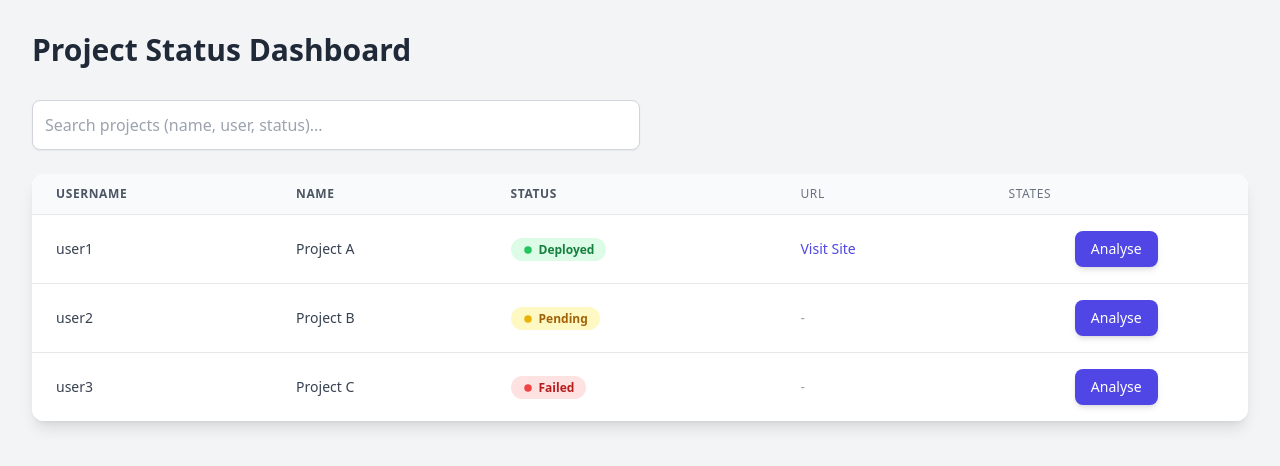
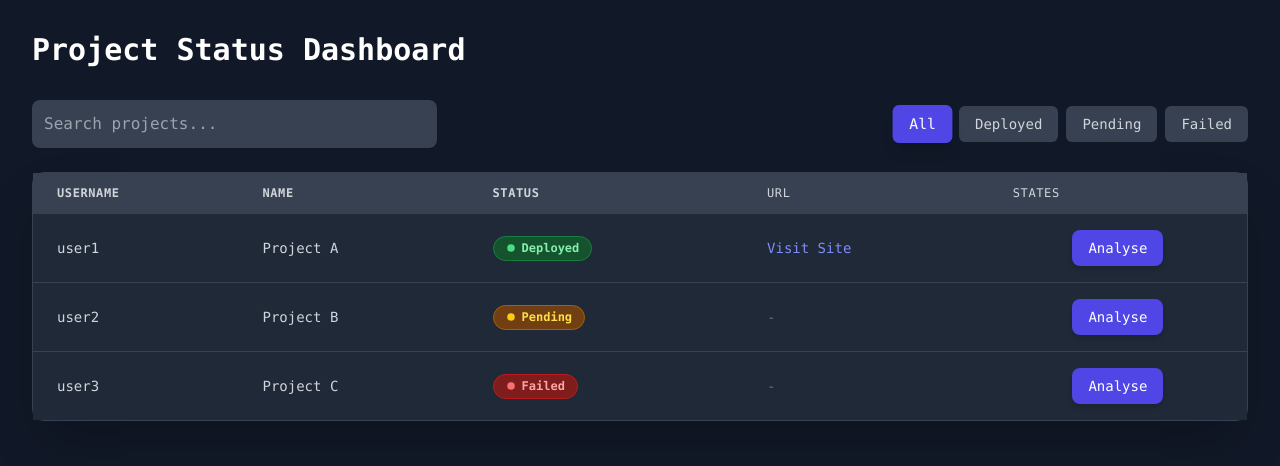
Before and after one commit to RajBhut/Hoster_front, a React (Vite) app: page /dashboard in a window 1280 px wide. Shown: the top 466 px of the page. Built offline with nearby package versions, Linux system fonts and the light colour scheme.

Commit message:
Added Effects in Dash

```diff
--- a/src/Dashboard.jsx
+++ b/src/Dashboard.jsx
@@ -28,24 +28,34 @@ const data = [
   },
 ];
 
-const ITEMS_PER_PAGE = 5; // Or any number you prefer
+const ITEMS_PER_PAGE = 5;
+const STATUS_OPTIONS = ["All", "Deployed", "Pending", "Failed"];
 
 export default function Dashboard() {
   const [searchTerm, setSearchTerm] = useState("");
   const [sortConfig, setSortConfig] = useState({ key: null, direction: 'ascending' });
   const [currentPage, setCurrentPage] = useState(1);
+  const [statusFilter, setStatusFilter] = useState("All"); // New state for status filter
 
   const sortedAndFilteredData = useMemo(() => {
-    let filteredData = [...data]; // Create a new array to avoid mutating the original
+    let filteredData = [...data];
+
+    // Apply status filter
+    if (statusFilter !== "All") {
+      filteredData = filteredData.filter(project => project.status === statusFilter);
+    }
+
+    // Apply search term filter
     if (searchTerm) {
       filteredData = filteredData.filter(
         (project) =>
           project.name.toLowerCase().includes(searchTerm.toLowerCase()) ||
           project.username.toLowerCase().includes(searchTerm.toLowerCase()) ||
-          project.status.toLowerCase().includes(searchTerm.toLowerCase())
+          project.status.toLowerCase().includes(searchTerm.toLowerCase()) // Keep this for broader search within filtered status
       );
     }
 
+    // Apply sorting
     if (sortConfig.key) {
       filteredData.sort((a, b) => {
         if (a[sortConfig.key] < b[sortConfig.key]) {
@@ -58,7 +68,7 @@ export default function Dashboard() {
       });
     }
     return filteredData;
-  }, [searchTerm, sortConfig]);
+  }, [searchTerm, sortConfig, statusFilter]); // Add statusFilter to dependencies
 
   const paginatedData = useMemo(() => {
     const startIndex = (currentPage - 1) * ITEMS_PER_PAGE;
@@ -89,87 +99,106 @@ export default function Dashboard() {
     }
   };
 
+  const handleStatusFilterChange = (status) => {
+    setStatusFilter(status);
+    setCurrentPage(1); // Reset to first page on filter change
+  };
+
   return (
-    <div className="min-h-screen p-4 bg-gray-100 md:p-8">
+    <div className="min-h-screen p-4 font-mono text-gray-300 bg-gray-900 md:p-8">
       <header className="mb-8">
-        <h1 className="text-2xl font-bold text-gray-800 md:text-3xl">Project Status Dashboard</h1>
+        <h1 className="text-2xl font-bold text-white md:text-3xl">Project Status Dashboard</h1>
       </header>
 
-      <div className="flex flex-col items-center justify-between gap-4 mb-6 sm:flex-row">
+      {/* Search and Filter Section */}
+      <div className="mb-6 space-y-4 md:space-y-0 md:flex md:items-center md:justify-between">
         <input
           type="text"
-          placeholder="Search projects (name, user, status)..."
-          className="w-full p-3 transition-shadow border border-gray-300 rounded-lg shadow-sm sm:w-1/2 focus:ring-2 focus:ring-indigo-500 focus:border-indigo-500"
+          placeholder="Search projects..."
+          className="w-full p-3 text-white placeholder-gray-400 transition-all duration-300 ease-in-out bg-gray-700 border-gray-600 rounded-lg shadow-sm md:w-1/3 focus:ring-2 focus:ring-indigo-500 focus:border-indigo-600 focus:shadow-lg"
           value={searchTerm}
           onChange={(e) => {
             setSearchTerm(e.target.value);
-            setCurrentPage(1); // Reset to first page on search
+            setCurrentPage(1);
           }}
         />
-        {/* Future: Add more filters or actions here if needed */}
+        <div className="flex items-center justify-center space-x-2 md:justify-end">
+          {STATUS_OPTIONS.map((status) => (
+            <button
+              key={status}
+              onClick={() => handleStatusFilterChange(status)}
+              className={`px-4 py-2 text-sm font-medium rounded-md transition-all duration-300 ease-in-out hover:shadow-md hover:scale-105 ${statusFilter === status
+                  ? "bg-indigo-600 text-white shadow-lg scale-105"
+                  : "bg-gray-700 text-gray-300 hover:bg-gray-600"
+                }`}
+            >
+              {status}
+            </button>
+          ))}
+        </div>
       </div>
 
-      <div className="overflow-x-auto bg-white shadow-lg rounded-xl">
-        <table className="min-w-full divide-y divide-gray-200">
-          <thead className="bg-gray-50">
+      <div className="bg-gray-800 border border-gray-700 shadow-2xl rounded-xl">
+        <table className="min-w-full divide-y divide-gray-700">
+          <thead className="bg-gray-700">
             <tr>
-              <th className="px-6 py-3 text-xs font-semibold tracking-wider text-left text-gray-600 uppercase transition-colors cursor-pointer hover:bg-gray-100" onClick={() => requestSort('username')}>
+              <th className="px-6 py-3 text-xs font-semibold tracking-wider text-left text-gray-300 uppercase transition-colors duration-200 ease-in-out cursor-pointer hover:bg-gray-600" onClick={() => requestSort('username')}>
                 Username <SortIndicator columnKey="username" />
               </th>
-              <th className="px-6 py-3 text-xs font-semibold tracking-wider text-left text-gray-600 uppercase transition-colors cursor-pointer hover:bg-gray-100" onClick={() => requestSort('name')}>
+              <th className="px-6 py-3 text-xs font-semibold tracking-wider text-left text-gray-300 uppercase transition-colors duration-200 ease-in-out cursor-pointer hover:bg-gray-600" onClick={() => requestSort('name')}>
                 Name <SortIndicator columnKey="name" />
               </th>
-              <th className="px-6 py-3 text-xs font-semibold tracking-wider text-left text-gray-600 uppercase transition-colors cursor-pointer hover:bg-gray-100" onClick={() => requestSort('status')}>
+              <th className="px-6 py-3 text-xs font-semibold tracking-wider text-left text-gray-300 uppercase transition-colors duration-200 ease-in-out cursor-pointer hover:bg-gray-600" onClick={() => requestSort('status')}>
                 Status <SortIndicator columnKey="status" />
               </th>
-              <th className="px-6 py-3 text-xs font-medium tracking-wider text-left text-gray-500 uppercase">URL</th>
-              <th className="px-6 py-3 text-xs font-medium tracking-wider text-left text-gray-500 uppercase">States</th>
+              <th className="px-6 py-3 text-xs font-medium tracking-wider text-left text-gray-300 uppercase">URL</th>
+              <th className="px-6 py-3 text-xs font-medium tracking-wider text-left text-gray-300 uppercase">States</th>
             </tr>
           </thead>
-          <tbody className="bg-white divide-y divide-gray-200">
+          <tbody className="bg-gray-800 divide-y divide-gray-700">
             {paginatedData.length > 0 ? (
               paginatedData.map((project) => (
-                <tr key={project.id} className="transition-colors hover:bg-gray-50">
-                  <td className="px-6 py-4 text-sm text-gray-700 whitespace-nowrap">{project.username}</td>
-                  <td className="px-6 py-4 text-sm text-gray-700 whitespace-nowrap">{project.name}</td>
+                <tr key={project.id} className="transition-all duration-300 ease-in-out hover:bg-gray-700 hover:shadow-md hover:scale-[1.01]">
+                  <td className="px-6 py-4 text-sm text-gray-300 whitespace-nowrap">{project.username}</td>
+                  <td className="px-6 py-4 text-sm text-gray-300 whitespace-nowrap">{project.name}</td>
                   <td className="px-6 py-4 whitespace-nowrap">
                     <span
                       className={`inline-flex items-center px-3 py-1 rounded-full text-xs font-semibold leading-tight ${project.status === "Deployed"
-                          ? "bg-green-100 text-green-700"
-                          : project.status === "Pending"
-                            ? "bg-yellow-100 text-yellow-700"
-                            : "bg-red-100 text-red-700"
+                        ? "bg-green-900 text-green-300 border border-green-700"
+                        : project.status === "Pending"
+                          ? "bg-yellow-900 text-yellow-300 border border-yellow-700"
+                          : "bg-red-900 text-red-300 border border-red-700"
                         }`}
                     >
                       {project.status === "Deployed" && (
-                        <svg className="w-2.5 h-2.5 mr-1.5 text-green-500" fill="currentColor" viewBox="0 0 8 8"> <circle cx="4" cy="4" r="3" /> </svg>
+                        <svg className="w-2.5 h-2.5 mr-1.5 text-green-400" fill="currentColor" viewBox="0 0 8 8"> <circle cx="4" cy="4" r="3" /> </svg>
                       )}
                       {project.status === "Pending" && (
-                        <svg className="w-2.5 h-2.5 mr-1.5 text-yellow-500" fill="currentColor" viewBox="0 0 8 8"> <circle cx="4" cy="4" r="3" /> </svg>
+                        <svg className="w-2.5 h-2.5 mr-1.5 text-yellow-400" fill="currentColor" viewBox="0 0 8 8"> <circle cx="4" cy="4" r="3" /> </svg>
                       )}
                       {project.status === "Failed" && (
-                        <svg className="w-2.5 h-2.5 mr-1.5 text-red-500" fill="currentColor" viewBox="0 0 8 8"> <circle cx="4" cy="4" r="3" /> </svg>
+                        <svg className="w-2.5 h-2.5 mr-1.5 text-red-400" fill="currentColor" viewBox="0 0 8 8"> <circle cx="4" cy="4" r="3" /> </svg>
                       )}
                       {project.status}
                     </span>
                   </td>
-                  <td className="px-6 py-4 text-sm text-gray-700 whitespace-nowrap">
+                  <td className="px-6 py-4 text-sm text-gray-300 whitespace-nowrap">
                     {project.url ? (
                       <a
                         href={project.url}
                         target="_blank"
                         rel="noopener noreferrer"
-                        className="font-medium text-indigo-600 transition-colors hover:text-indigo-800 hover:underline"
+                        className="font-medium text-indigo-400 transition-colors hover:text-indigo-300 hover:underline"
                       >
                         Visit Site
                       </a>
                     ) : (
-                      <span className="text-gray-400">-</span>
+                      <span className="text-gray-500">-</span>
                     )}
                   </td>
                   <td className="px-6 py-4 text-sm font-medium text-center whitespace-nowrap">
                     <Link to={`/state/${project.id}`}>
-                      <button className="px-4 py-2 text-sm font-medium text-white transition-all bg-indigo-600 rounded-lg shadow-md hover:bg-indigo-700 focus:outline-none focus:ring-2 focus:ring-indigo-500 focus:ring-offset-2">
+                      <button className="px-4 py-2 text-sm font-medium text-white transition-all duration-300 ease-in-out bg-indigo-600 rounded-lg shadow-md hover:bg-indigo-500 hover:shadow-lg hover:scale-105 focus:outline-none focus:ring-2 focus:ring-indigo-500 focus:ring-offset-2 focus:ring-offset-gray-800">
                         Analyse
                       </button>
                     </Link>
@@ -192,7 +221,7 @@ export default function Dashboard() {
           <button
             onClick={() => handlePageChange(currentPage - 1)}
             disabled={currentPage === 1}
-            className="px-4 py-2 text-sm font-medium text-gray-700 transition-colors bg-white border border-gray-300 rounded-md shadow-sm hover:bg-gray-50 disabled:opacity-50 disabled:cursor-not-allowed"
+            className="px-4 py-2 text-sm font-medium text-gray-300 transition-all duration-300 ease-in-out bg-gray-700 border border-gray-600 rounded-md shadow-sm hover:bg-gray-600 hover:shadow-md hover:scale-105 disabled:opacity-50 disabled:cursor-not-allowed"
           >
             Previous
           </button>
@@ -200,9 +229,9 @@ export default function Dashboard() {
             <button
               key={page}
               onClick={() => handlePageChange(page)}
-              className={`px-4 py-2 text-sm font-medium border rounded-md shadow-sm transition-colors ${currentPage === page
-                  ? "bg-indigo-600 text-white border-indigo-600"
-                  : "text-gray-700 bg-white border-gray-300 hover:bg-gray-50"
+              className={`px-4 py-2 text-sm font-medium border rounded-md shadow-sm transition-all duration-300 ease-in-out hover:shadow-md hover:scale-105 ${currentPage === page
+                ? "bg-indigo-600 text-white border-indigo-500 scale-105 shadow-lg"
+                : "text-gray-300 bg-gray-700 border-gray-600 hover:bg-gray-600"
                 }`}
             >
               {page}
@@ -211,7 +240,7 @@ export default function Dashboard() {
           <button
             onClick={() => handlePageChange(currentPage + 1)}
             disabled={currentPage === totalPages}
-            className="px-4 py-2 text-sm font-medium text-gray-700 transition-colors bg-white border border-gray-300 rounded-md shadow-sm hover:bg-gray-50 disabled:opacity-50 disabled:cursor-not-allowed"
+            className="px-4 py-2 text-sm font-medium text-gray-300 transition-all duration-300 ease-in-out bg-gray-700 border border-gray-600 rounded-md shadow-sm hover:bg-gray-600 hover:shadow-md hover:scale-105 disabled:opacity-50 disabled:cursor-not-allowed"
           >
             Next
           </button>
```
